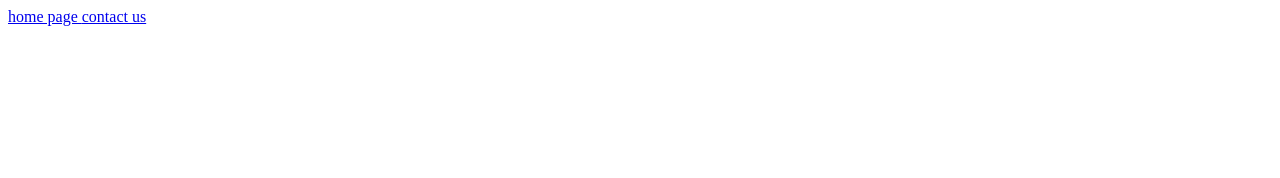
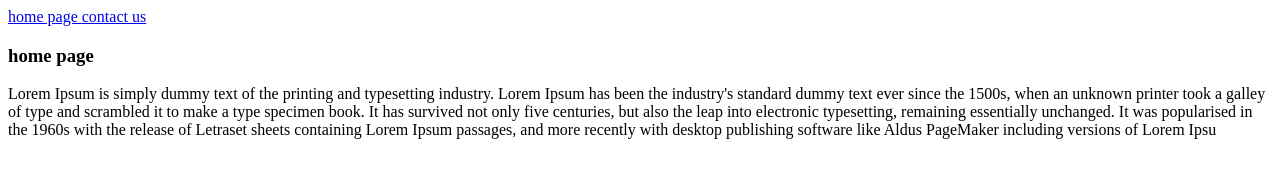
Before and after one commit to whenever2929/Thursday-git-practice, a plain HTML site: page index.html in a window 1280 px wide. Drawn offline with Linux system fonts and the light colour scheme.

Commit message:
added more content to index page

```diff
--- a/index.html
+++ b/index.html
@@ -8,11 +8,25 @@
 
 </head>
 <body>
+    <header>
     <nav>
         <a href="index.html"> home page </a>
         <a href="contactus.html">contact us</a>
 
     </nav>
+    </header>
+    <article>
+        <section id="into">
+            <h1>home page</h1>
+            <p>
+                Lorem Ipsum is simply dummy text of the printing and typesetting industry. Lorem Ipsum has been the industry's standard dummy text ever since the 1500s, when an unknown printer took a galley of type and scrambled it to make a type specimen book. It has survived not only five centuries, but also the leap into electronic typesetting, remaining essentially unchanged. It was popularised in the 1960s with the release of Letraset sheets containing Lorem Ipsum passages, and more recently with desktop publishing software like Aldus PageMaker including versions of Lorem Ipsu
+            </p>
+        </section>
 
+
+    </article>
+    <footer>
+
+    </footer>
 </body>
 </html>
```
